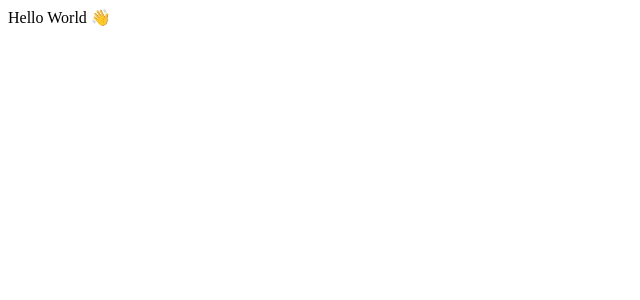
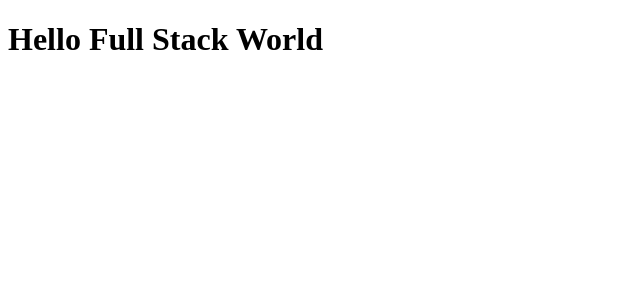
Before and after one commit to kellygrenz/Insta-App, a React (Create React App) app in the folder client/: page / in a window 1280 px wide. Shown: the top 300 px of the page, without its empty margins (0-640 px from the left). Built offline with nearby package versions, Linux system fonts and the light colour scheme.

Commit message:
app up and running

```diff
--- a/client/src/App.js
+++ b/client/src/App.js
@@ -1,6 +1,18 @@
-import React from 'react'
+import React, {Component} from 'react'
+// import Header from './Header'
 
-const App = () => <div> Hello World 👋 </div>
+class App extends Component {
+  render () {
+    return (
+      <div>
+        <h1>Hello Full Stack World</h1>
+      </div>
+    )
+  }
+}
+
+
+
 
 
 export default App
--- /dev/null
+++ b/client/src/Header.js
@@ -0,0 +1,8 @@
+import React from 'react'
+
+const Header = () =>
+  <div>
+    <h3>Header Component</h3>
+  </div>
+
+  export default Header
```
Also changed, not shown: 1 other file (tests, documents, lock files or other folders).
